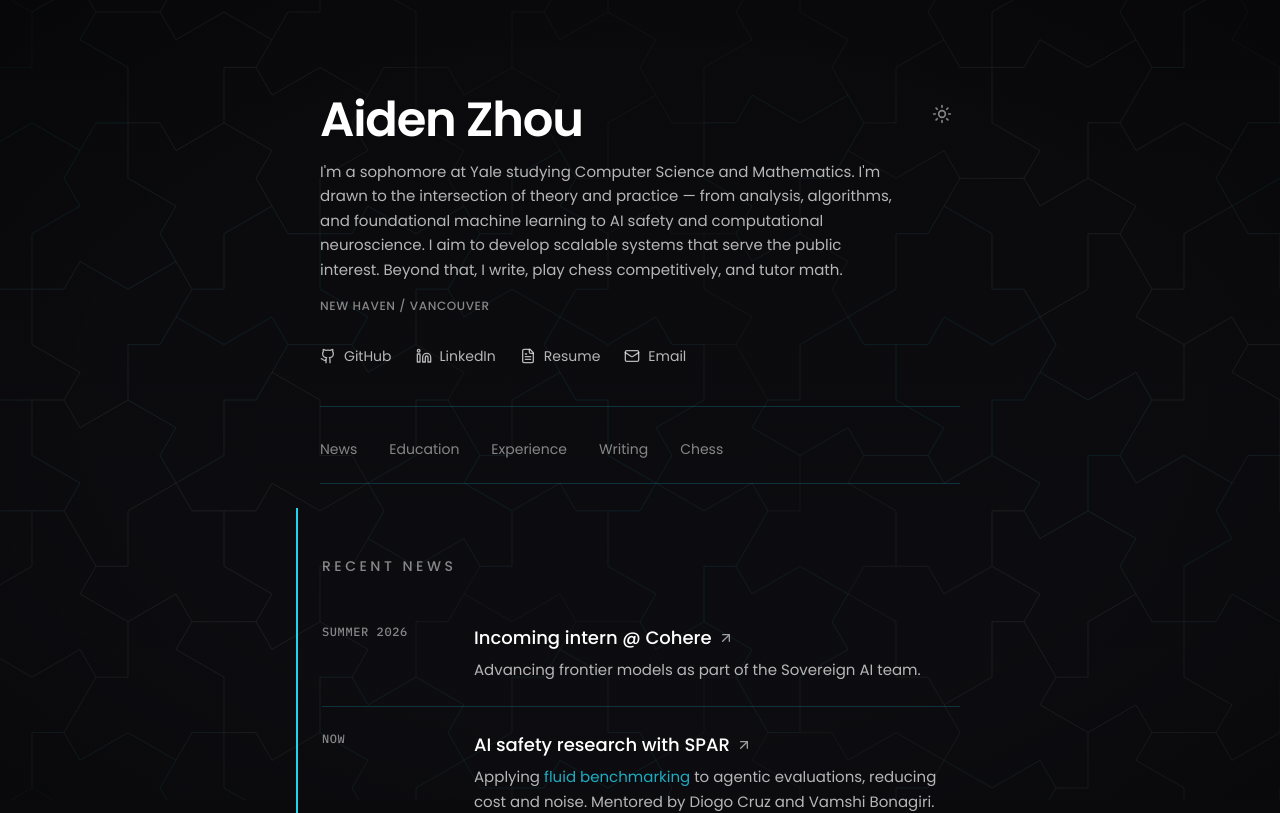
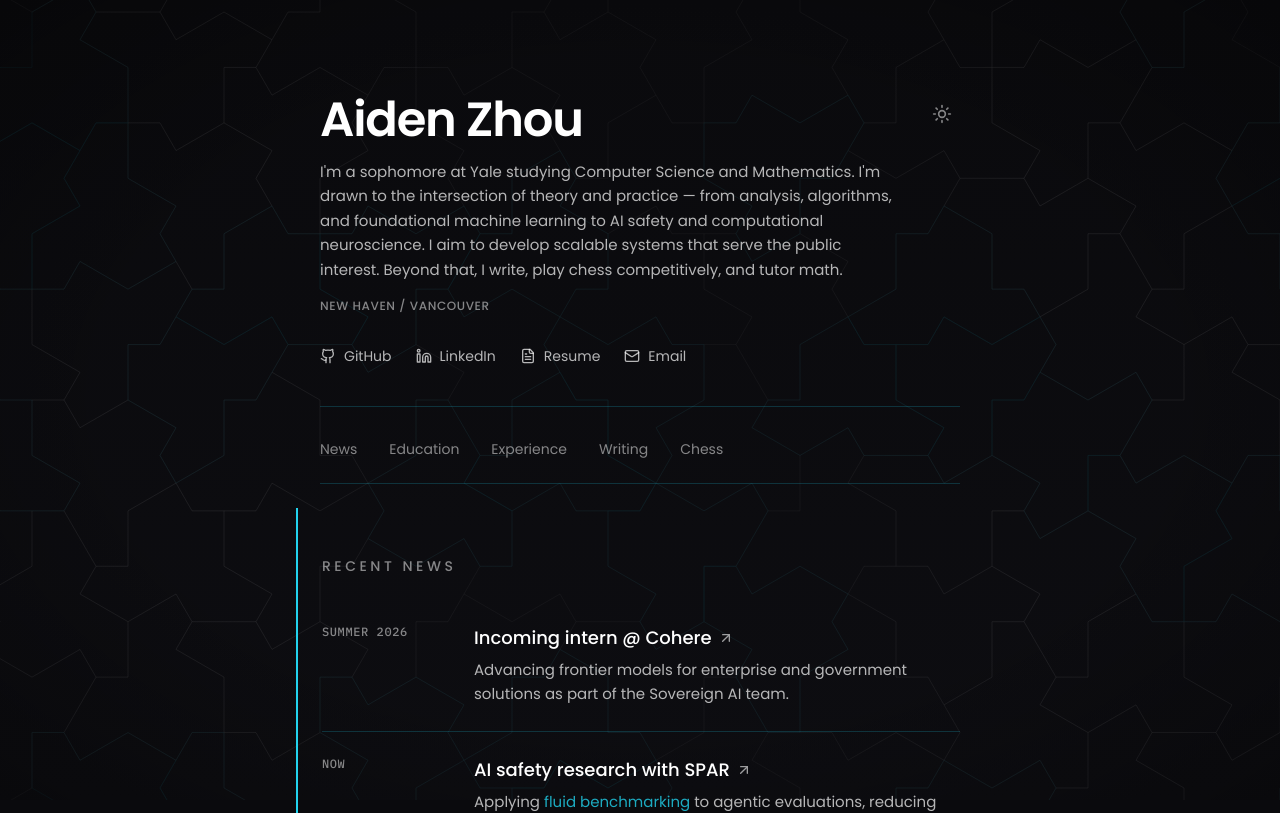
Before and after one commit to aidenzhou8/PersonalSite, a React (Vite) app: page / in a window 1280 px wide. Shown: the top 813 px of the page. Built offline with nearby package versions, Linux system fonts and the light colour scheme.

Commit message:
Update recent news body text for clarity

```diff
--- a/src/App.jsx
+++ b/src/App.jsx
@@ -18,7 +18,7 @@ const recentNews = [
   {
     date: "Summer 2026",
     title: "Incoming intern @ Cohere",
-    body: "Advancing frontier models as part of the Sovereign AI team.",
+    body: "Advancing frontier models for enterprise and government solutions as part of the Sovereign AI team.",
     href: "https://cohere.com/",
   },
   {
```
